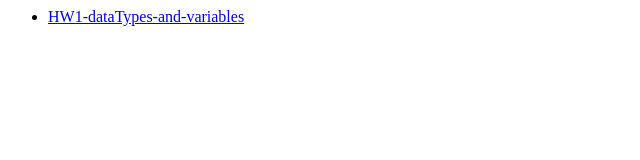
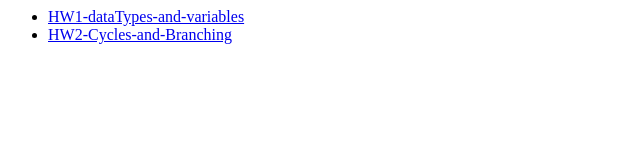
Before and after one commit to VolodymyrReient/MyProjects, a plain HTML site: page index.html in a window 1280 px wide. Shown: the whole page, without its empty margins (0-640 px from the left). Drawn offline with Linux system fonts and the light colour scheme.

Commit message:
added 2 HW

```diff
--- a/index.html
+++ b/index.html
@@ -1,3 +1,4 @@
 <ul>
 	<li><a href="CursorAdvanced/HW1-dataTypes-and-variables/index.html">HW1-dataTypes-and-variables</a></li>
-  </ul>
+	<li><a href="CursorAdvanced/HW2-Cycles-and-Branching/index.html">HW2-Cycles-and-Branching</a></li>
+</ul>
```
